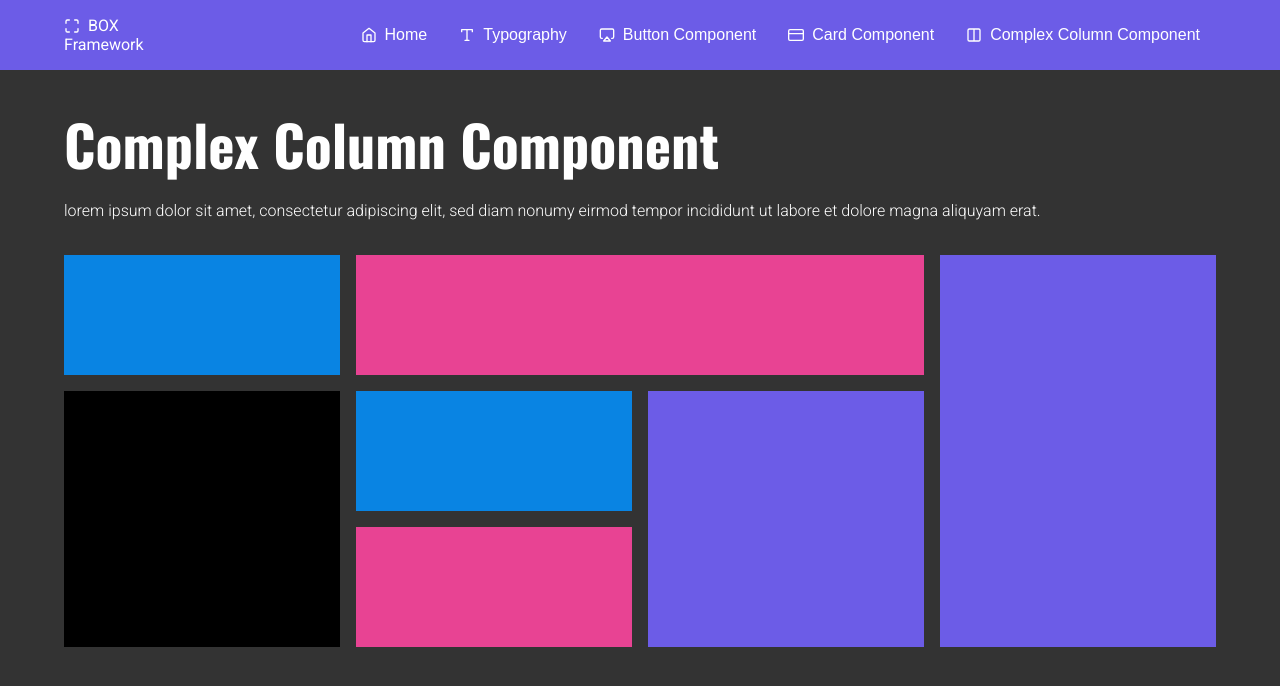
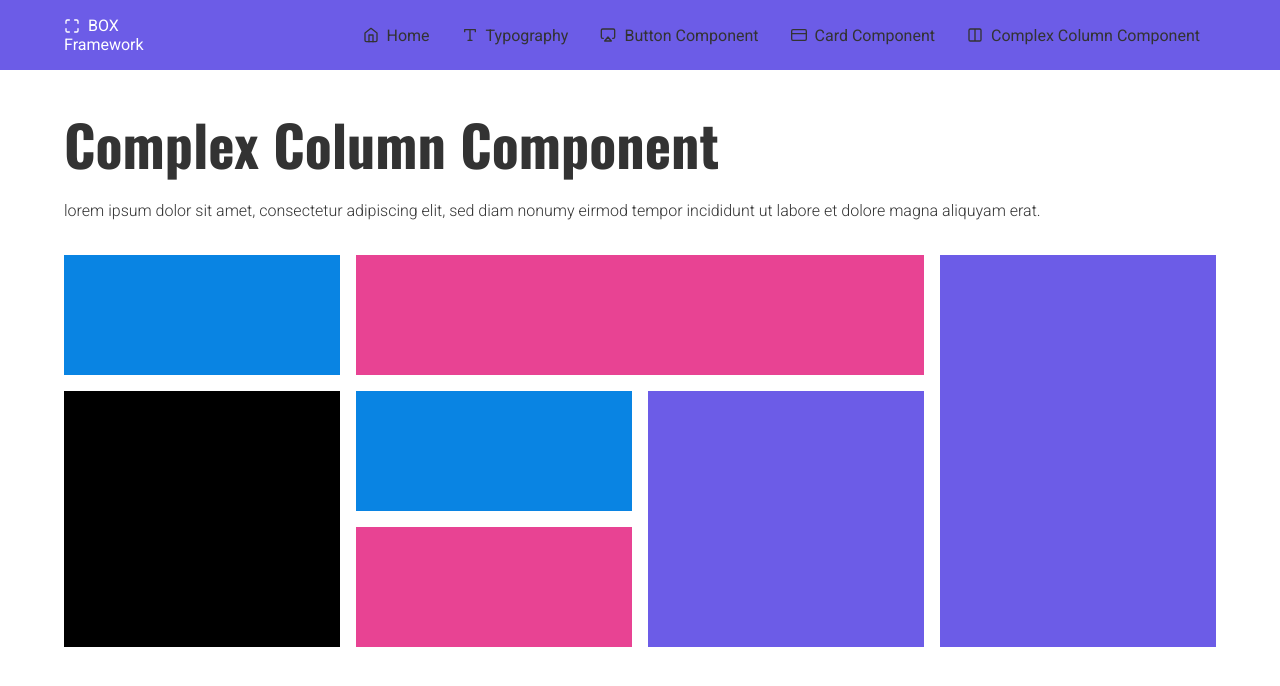
Before and after one commit to RajendarGit/my-react-styled-component-framework, a React (Create React App) app: page /column-component in a window 1280 px wide. Shown: the top 686 px of the page. Built offline with nearby package versions, Linux system fonts and the light colour scheme.

Commit message:
in progress

```diff
--- a/src/Components/MenuContent.jsx
+++ b/src/Components/MenuContent.jsx
@@ -1,39 +1,27 @@
 import { FiAirplay, FiColumns, FiCreditCard, FiHome, FiType } from 'react-icons/fi';
 import { Link } from 'react-router-dom';
 import styled from 'styled-components';
-import { Button } from '../Style/Button';
 
-const SidebarLinkButton = styled(Button)`
+const SidebarLink = styled(Link)`
+  text-decoration: none;
   display: flex;
-  width: 100%;
+  padding: 1rem;
   align-items: center;
-  background-color: transparent;
-  border: none;
-  font-size: 1rem;
-  padding: 1rem;
-  cursor: pointer;
-  &:hover {
-    background-color: ${({theme}) => theme.colors.dark};
-    color: ${({theme}) => theme.colors.light};
-  }
+  color: ${({theme}) => theme.mode === 'dark' ? theme.colors.light : theme.colors.dark};
 `
-
-const linkStyle = {
-  textDecoration: 'none',
-}
 
 const margin = {
   marginRight: '.5rem',
 }
 
-export const MenuContent = ({open, setOpen, color, navmenu }) => {
+export const MenuContent = ({open, setOpen }) => {
   return (
     <>
-        <Link style={linkStyle} to="/"><SidebarLinkButton onClick={(e) => setOpen(false)}><FiHome style={margin}/>Home</SidebarLinkButton></Link>
-        <Link style={linkStyle} to="/typography-component"><SidebarLinkButton onClick={(e) => setOpen(false)}><FiType style={margin}/>Typography</SidebarLinkButton></Link>
-        <Link style={linkStyle} to="/button-component"><SidebarLinkButton onClick={(e) => setOpen(false)}><FiAirplay style={margin}/>Button Component</SidebarLinkButton></Link>
-        <Link style={linkStyle} to="/card-component"><SidebarLinkButton onClick={(e) => setOpen(false)}><FiCreditCard style={margin}/>Card Component</SidebarLinkButton></Link>
-        <Link style={linkStyle} to="/column-component"><SidebarLinkButton onClick={(e) => setOpen(false)}><FiColumns style={margin}/>Complex Column Component</SidebarLinkButton></Link>
+        <SidebarLink to="/" onClick={() => setOpen(false)}><FiHome style={margin}/>Home</SidebarLink>
+        <SidebarLink to="/typography-component" onClick={() => setOpen(false)}><FiType style={margin}/>Typography</SidebarLink>
+        <SidebarLink to="/button-component" onClick={() => setOpen(false)}><FiAirplay style={margin}/>Button Component</SidebarLink>
+        <SidebarLink to="/card-component" onClick={() => setOpen(false)}><FiCreditCard style={margin}/>Card Component</SidebarLink>
+        <SidebarLink to="/column-component" onClick={() => setOpen(false)}><FiColumns style={margin}/>Complex Column Component</SidebarLink>
     </>
   )
 }
--- a/src/Components/Sidebar.jsx
+++ b/src/Components/Sidebar.jsx
@@ -7,7 +7,7 @@ const styleCard = {
   height: '100vh',
 }
 
-export const Sidebar = ({open, setOpen, color}) => {
+export const Sidebar = ({open, setOpen}) => {
   return (
     <>
     {open &&
@@ -15,7 +15,7 @@ export const Sidebar = ({open, setOpen, color}) => {
       <Card style={styleCard}>
         <ModalClose onClick={(e) => setOpen(false)}><FiX/></ModalClose>
         <CardContent>
-          <MenuContent open={open} setOpen={setOpen} color={color}/>
+          <MenuContent open={open} setOpen={setOpen}/>
         </CardContent>
       </Card>
     </Modal>
--- a/src/Style/theme.js
+++ b/src/Style/theme.js
@@ -1,5 +1,5 @@
 export const theme = {
-    mode: 'dark',
+    mode: 'light',
     font: {
         head: 'Oswald, sans-serif',
         body: 'Roboto, sans-serif',
--- a/src/theme.js
+++ /dev/null
@@ -1,42 +0,0 @@
-const theme = {
-    darkTheme: {
-        colors: {
-            main: '#ffffff',
-            sub: '#333333',
-        },
-    },
-    lightTheme: {
-        colors: {
-            main: '#333333',
-            sub: '#ffffff',
-        }
-    },
-    fontFamily: {
-        body: 'Segeo UI',
-    },
-    colors: {
-        xdark: '#000000',
-		dark: '#333333',
-		light: '#ffffff',
-		error: '#d0453e',
-		primary: '#0984e3',
-        primaryHover: '#2980b9',
-		secondary: '#7f8c8d',
-        secondaryHover: '#636e72',
-        warning: '#f39c12',
-        warningHover: '#e67e22',
-        danger: '#d63031',
-        dangerHover: '#c0392b',
-	},
-    fonts: {
-		body: 'Helvetica Neue, Helvetica, Arial, sans-serif',
-		heading: 'Helvetica Neue, Helvetica, Arial, sans-serif',
-	},
-    fontWeights: {
-		light: 200,
-		normal: 400,
-		bold: 700,
-	},
-}
-
-export default theme
```
